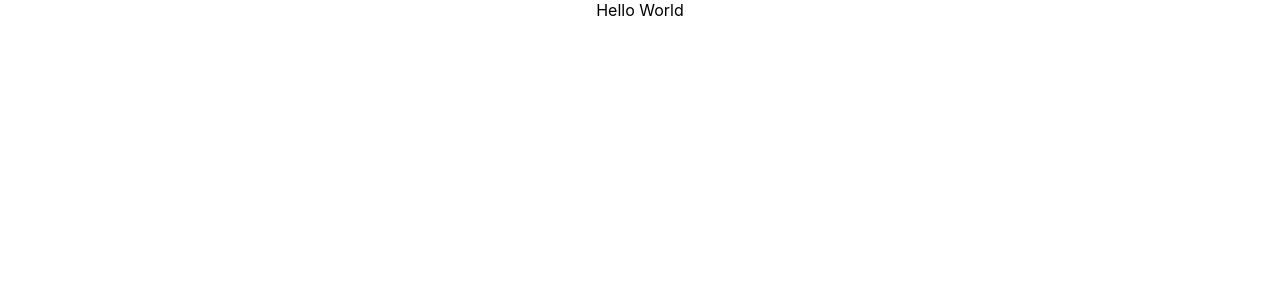
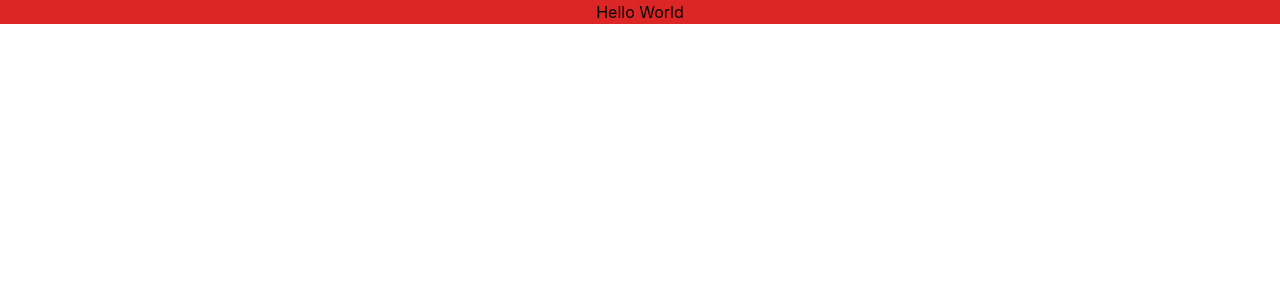
Before and after one commit to azrulwm/horizons45, a React (Create React App) app: page / in a window 1280 px wide. Shown: the top 300 px of the page. Built offline with nearby package versions, Linux system fonts and the light colour scheme.

Commit message:
Adding tailwind into the project

```diff
--- a/package.json
+++ b/package.json
@@ -34,5 +34,10 @@
       "last 1 firefox version",
       "last 1 safari version"
     ]
+  },
+  "devDependencies": {
+    "autoprefixer": "^10.4.15",
+    "postcss": "^8.4.29",
+    "tailwindcss": "^3.3.3"
   }
 }
--- /dev/null
+++ b/postcss.config.js
@@ -0,0 +1,6 @@
+module.exports = {
+  plugins: {
+    tailwindcss: {},
+    autoprefixer: {},
+  },
+}
--- a/src/App.js
+++ b/src/App.js
@@ -1,7 +1,7 @@
 import "./App.css";
 
 function App() {
-  return <div className="App">Hello World</div>;
+  return <div className="App bg-red-600">Hello World</div>;
 }
 
 export default App;
--- /dev/null
+++ b/tailwind.config.js
@@ -0,0 +1,8 @@
+/** @type {import('tailwindcss').Config} */
+module.exports = {
+  content: ["./src/**/*.{js,jsx,ts,tsx}"],
+  theme: {
+    extend: {},
+  },
+  plugins: [],
+};
```
Also changed, not shown: src/index.css (+7 -3 lines), 1 other file (tests, documents, lock files or other folders).
